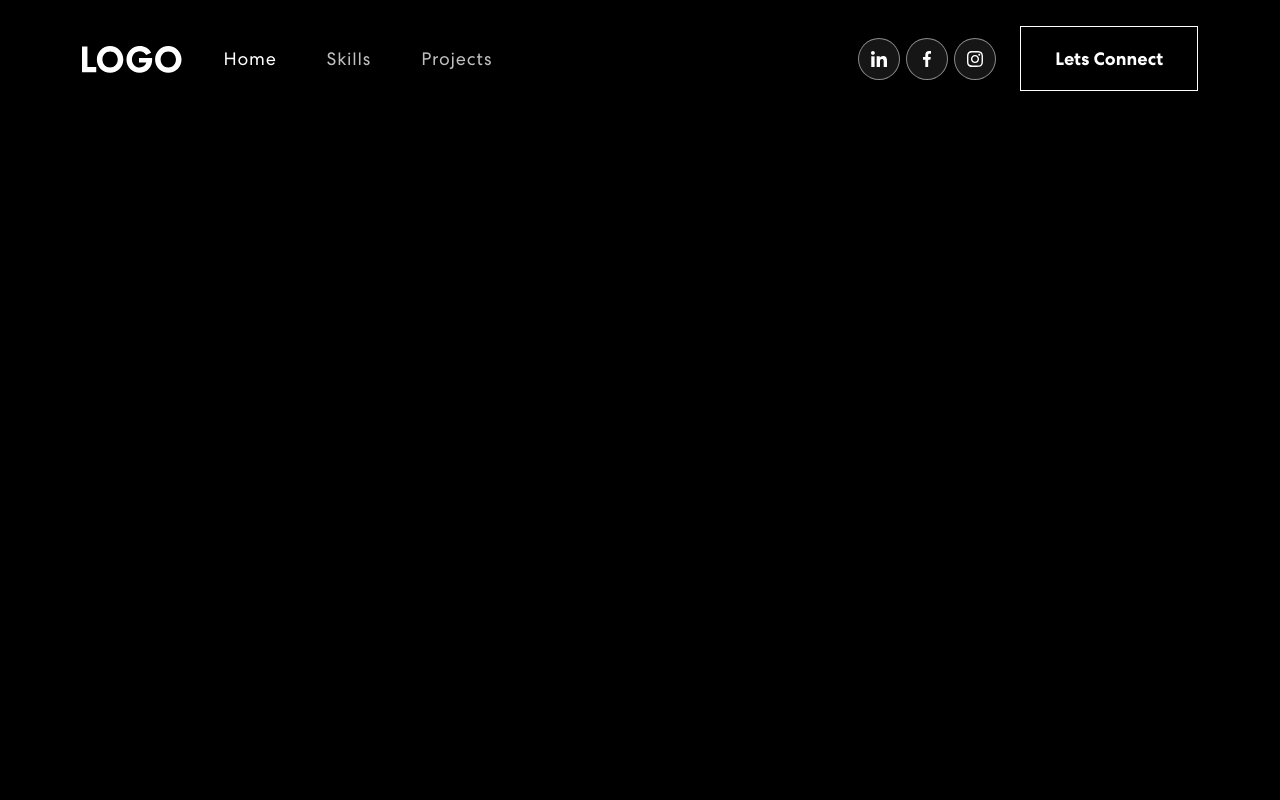
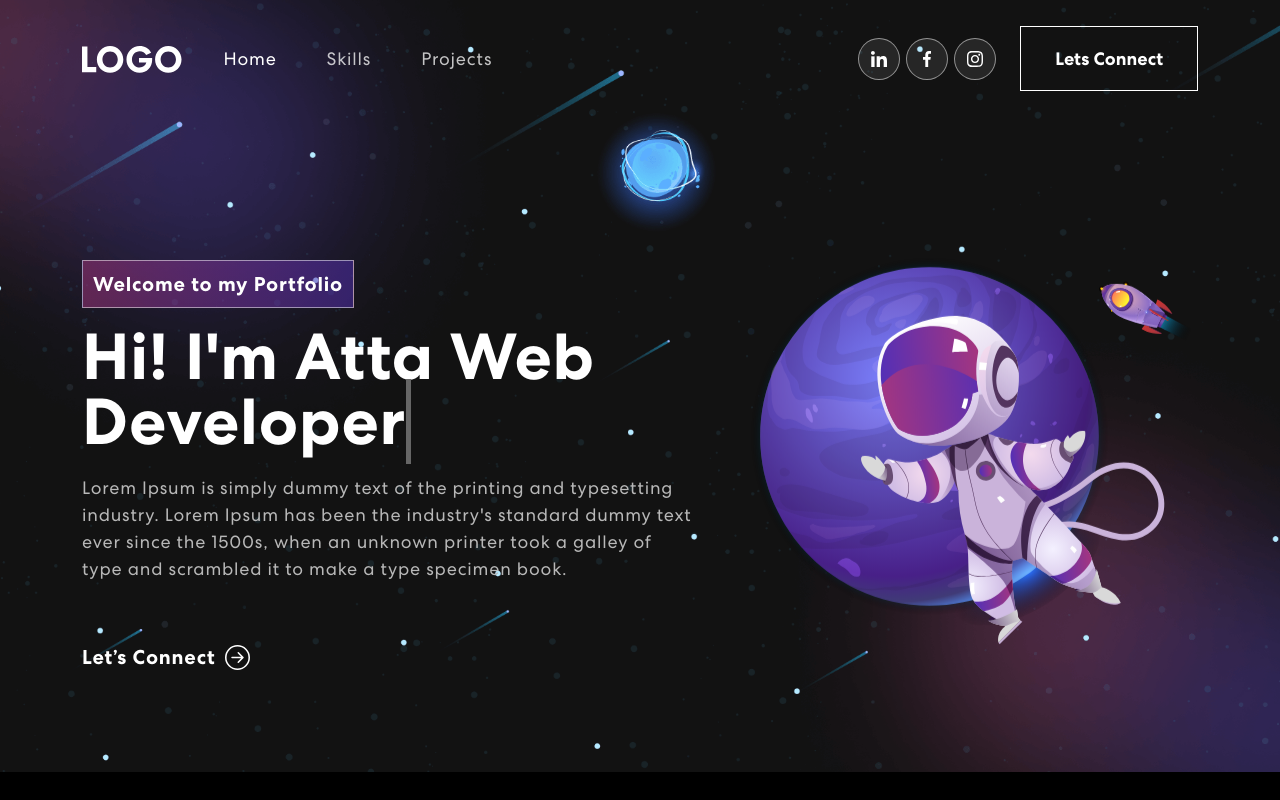
Before and after one commit to DevAttaulNoor/Portfolio, a React (Create React App) app: page / in a window 1280 px wide. Built offline with nearby package versions, Linux system fonts and the light colour scheme; the HTML template or start-up script is replaced by a standard one.

Commit message:
Modified

```diff
--- a/package.json
+++ b/package.json
@@ -6,10 +6,13 @@
     "@testing-library/jest-dom": "^5.17.0",
     "@testing-library/react": "^13.4.0",
     "@testing-library/user-event": "^13.5.0",
+    "animate.css": "^4.1.1",
     "bootstrap": "^5.3.1",
     "react": "^18.2.0",
     "react-bootstrap": "^2.8.0",
+    "react-bootstrap-icons": "^1.10.3",
     "react-dom": "^18.2.0",
+    "react-on-screen": "^2.1.1",
     "react-scripts": "5.0.1",
     "web-vitals": "^2.1.4"
   },
--- a/src/App.css
+++ b/src/App.css
@@ -272,3 +272,73 @@ nav.navbar .navbar-toggler[aria-expanded="true"] .navbar-toggler-icon:before {
 nav.navbar .navbar-toggler[aria-expanded="true"] .navbar-toggler-icon {
   border-color: transparent;
 }
+
+/**............Banner Page............*/
+.banner {
+  margin-top: 0;
+  padding: 260px 0 100px 0;
+  background-image: url('./Assets/img/banner-bg.png');
+  background-position: top center;
+  background-size: cover;
+  background-repeat: no-repeat;
+}
+.banner .tagline {
+  font-weight: 700;
+  letter-spacing: 0.8px;
+  padding: 8px 10px;
+  background: linear-gradient(90.21deg, rgba(170, 54, 124, 0.5) -5.91%, rgba(74, 47, 189, 0.5) 111.58%);
+  border: 1px solid rgba(255, 255, 255, 0.5);
+  font-size: 20px;
+  margin-bottom: 16px;
+  display: inline-block;
+}
+.banner h1 {
+  font-size: 65px;
+  font-weight: 700;
+  letter-spacing: 0.8px;
+  line-height: 1;
+  margin-bottom: 20px;
+  display: block;
+}
+.banner p {
+  color: #B8B8B8;
+  font-size: 18px;
+  letter-spacing: 0.8px;
+  line-height: 1.5em;
+  width: 96%;
+}
+.banner button {
+  color: #fff;
+  font-weight: 700;
+  font-size: 20px;
+  margin-top: 60px;
+  letter-spacing: 0.8px;
+  display: flex;
+  align-items: center;
+}
+.banner button svg {
+  font-size: 25px;
+  margin-left: 10px;
+  transition: 0.3s ease-in-out;
+  line-height: 1;
+}
+.banner button:hover svg {
+  margin-left: 25px;
+}
+.banner img {
+  animation: updown 3s linear infinite;
+}
+@keyframes updown {
+    0% {
+        transform: translateY(-20px);
+    }
+    50% {
+        transform: translateY(20px);
+    }
+    100% {
+        transform: translateY(-20px);
+    }
+}
+.txt-rotate > .wrap {
+  border-right: 0.08em solid #666;
+}
--- a/src/App.js
+++ b/src/App.js
@@ -1,13 +1,15 @@
 import React from 'react'
 import Navbar from './Components/Navbar';
+import Banner from './Components/Banner';
 import './App.css';
+import 'animate.css';
 import 'bootstrap/dist/css/bootstrap.min.css';
 
 function App() {
   return (
     <div className="App">
       <Navbar />
-      {/* <Banner /> */}
+      <Banner />
     </div>
   );
 }
--- a/src/Components/Banner.js
+++ b/src/Components/Banner.js
@@ -1,3 +1,78 @@
+import { useState, useEffect } from "react";
+import { Container, Row, Col } from "react-bootstrap";
+import { ArrowRightCircle } from 'react-bootstrap-icons';
+import TrackVisibility from 'react-on-screen';
+import headerImg from "../Assets/img/header-img.svg";
+
 export const Banner = () => {
+    const [loopNum, setLoopNum] = useState(0);
+    const [isDeleting, setIsDeleting] = useState(false);
+    const [text, setText] = useState('');
+    const [delta, setDelta] = useState(300 - Math.random() * 100);
+    const [index, setIndex] = useState(1);
+    const toRotate = ["Web Developer", "Web Designer"];
+    const period = 2000;
 
+    useEffect(() => {
+        let ticker = setInterval(() => {
+            tick();
+        }, delta);
+
+        return () => { clearInterval(ticker) };
+    }, [text])
+
+    const tick = () => {
+        let i = loopNum % toRotate.length;
+        let fullText = toRotate[i];
+        let updatedText = isDeleting ? fullText.substring(0, text.length - 1) : fullText.substring(0, text.length + 1);
+
+        setText(updatedText);
+
+        if (isDeleting) {
+            setDelta(prevDelta => prevDelta / 2);
+        }
+
+        if (!isDeleting && updatedText === fullText) {
+            setIsDeleting(true);
+            setIndex(prevIndex => prevIndex - 1);
+            setDelta(period);
+        } else if (isDeleting && updatedText === '') {
+            setIsDeleting(false);
+            setLoopNum(loopNum + 1);
+            setIndex(1);
+            setDelta(500);
+        } else {
+            setIndex(prevIndex => prevIndex + 1);
+        }
+    }
+
+    return (
+        <section className="banner" id="home">
+            <Container>
+                <Row className="aligh-items-center">
+                    <Col xs={12} md={6} xl={7}>
+                        <TrackVisibility>
+                            {({ isVisible }) =>
+                                <div className={isVisible ? "animate__animated animate__fadeIn" : ""}>
+                                    <span className="tagline">Welcome to my Portfolio</span>
+                                    <h1>{`Hi! I'm Atta`} <span className="txt-rotate" dataPeriod="1000" data-rotate='[ "Web Developer", "Web Designer", "UI/UX Designer" ]'><span className="wrap">{text}</span></span></h1>
+                                    <p>Lorem Ipsum is simply dummy text of the printing and typesetting industry. Lorem Ipsum has been the industry's standard dummy text ever since the 1500s, when an unknown printer took a galley of type and scrambled it to make a type specimen book.</p>
+                                    <button onClick={() => console.log('connect')}>Let’s Connect <ArrowRightCircle size={25} /></button>
+                                </div>}
+                        </TrackVisibility>
+                    </Col>
+                    <Col xs={12} md={6} xl={5}>
+                        <TrackVisibility>
+                            {({ isVisible }) =>
+                                <div className={isVisible ? "animate__animated animate__zoomIn" : ""}>
+                                    <img src={headerImg} alt="Header Img" />
+                                </div>}
+                        </TrackVisibility>
+                    </Col>
+                </Row>
+            </Container>
+        </section>
+    );
 }
+
+export default Banner;
--- a/src/Components/Navbar.js
+++ b/src/Components/Navbar.js
@@ -1,4 +1,4 @@
-import { React, useState, useEffect } from 'react';
+import { useState, useEffect } from 'react';
 import { Container, Nav, Navbar } from 'react-bootstrap';
 
 import logo from '../Assets/img/logo.svg';
```
Also changed, not shown: 1 other file (tests, documents, lock files or other folders).
